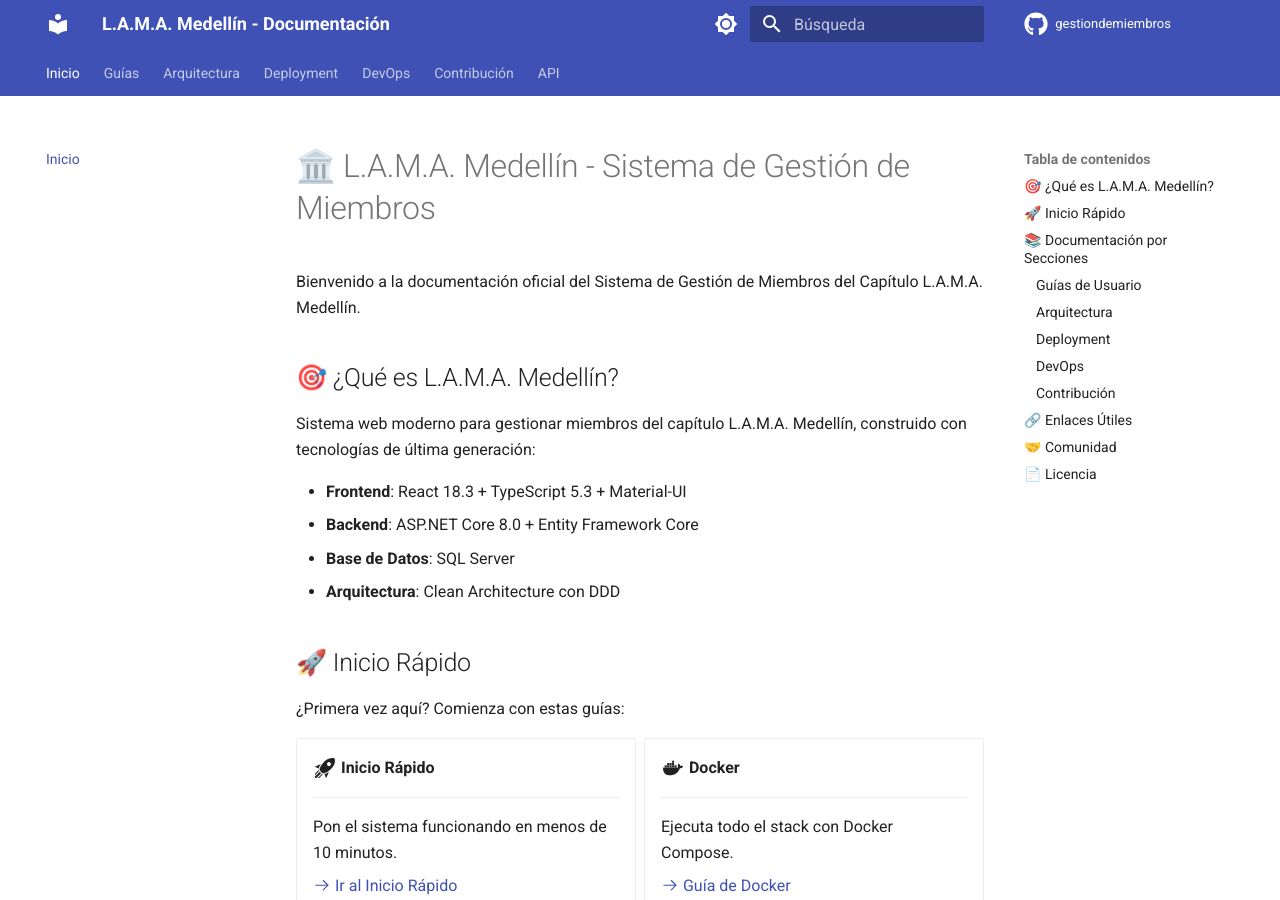
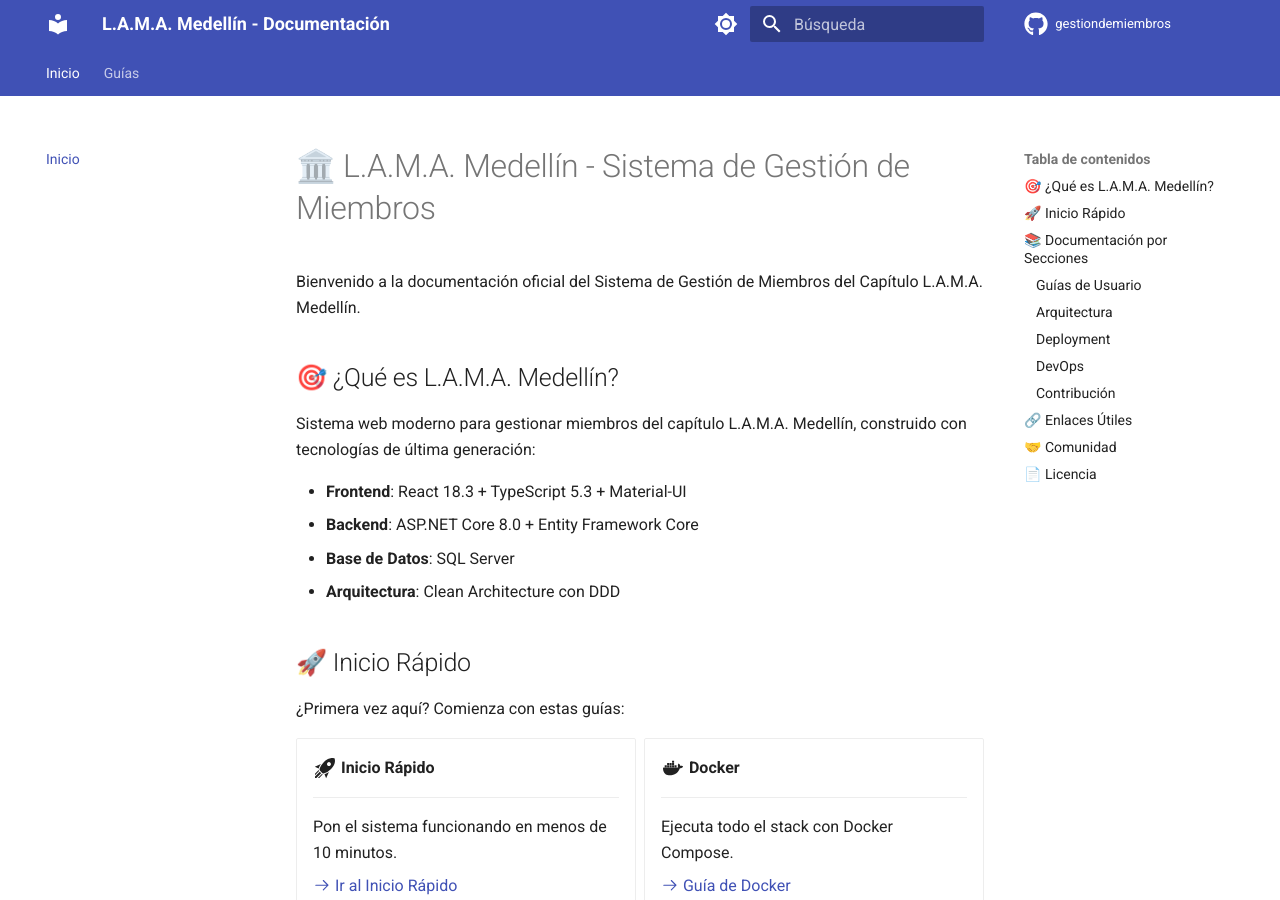
Before and after one commit to CSA-DanielVillamizar/gestiondemiembros, an MkDocs documentation site: the page built from docs/index.md, in a window 1280 px wide and 900 px high. Built offline with MkDocs 1.6.1 and Material for MkDocs 9.7.7, drawn with Linux system fonts in a browser that asks for light colours; comment, search, counter and statistics services are not loaded; the version menu is left out; some of the changed lines change nothing that is shown.

Commit message:
fix: resolve GitHub Pages build errors and add branch protection script
- Remove --strict flag from MkDocs build to allow missing pages
- Simplify navigation in mkdocs.yml to only existing pages
- Add interactive PowerShell script for branch protection setup
- Script includes both automated (GitHub CLI) and manual (Web UI) options
- Provides step-by-step guidance with visual feedback

```diff
--- a/mkdocs.yml
+++ b/mkdocs.yml
@@ -81,26 +81,6 @@ nav:
     - Inicio Rápido: guides/quickstart.md
     - Instalación: guides/instalacion.md
     - Docker: guides/docker.md
-  - Arquitectura:
-    - Visión General: architecture/overview.md
-    - Backend: architecture/backend.md
-    - Frontend: architecture/frontend.md
-    - Base de Datos: architecture/database.md
-  - Deployment:
-    - Azure: deployment/azure.md
-    - Docker Compose: deployment/docker-compose.md
-  - DevOps:
-    - CI/CD: devops/cicd.md
-    - Secretos: devops/secrets.md
-    - Branch Protection: devops/branch-protection.md
-  - Contribución:
-    - Guía de Contribución: contributing/guide.md
-    - Código de Conducta: contributing/code-of-conduct.md
-    - Seguridad: contributing/security.md
-  - API:
-    - Miembros: api/miembros.md
-    - Comités: api/comites.md
-    - Autenticación: api/auth.md
 
 extra:
   social:
```
Also changed, not shown: 2 other files.
